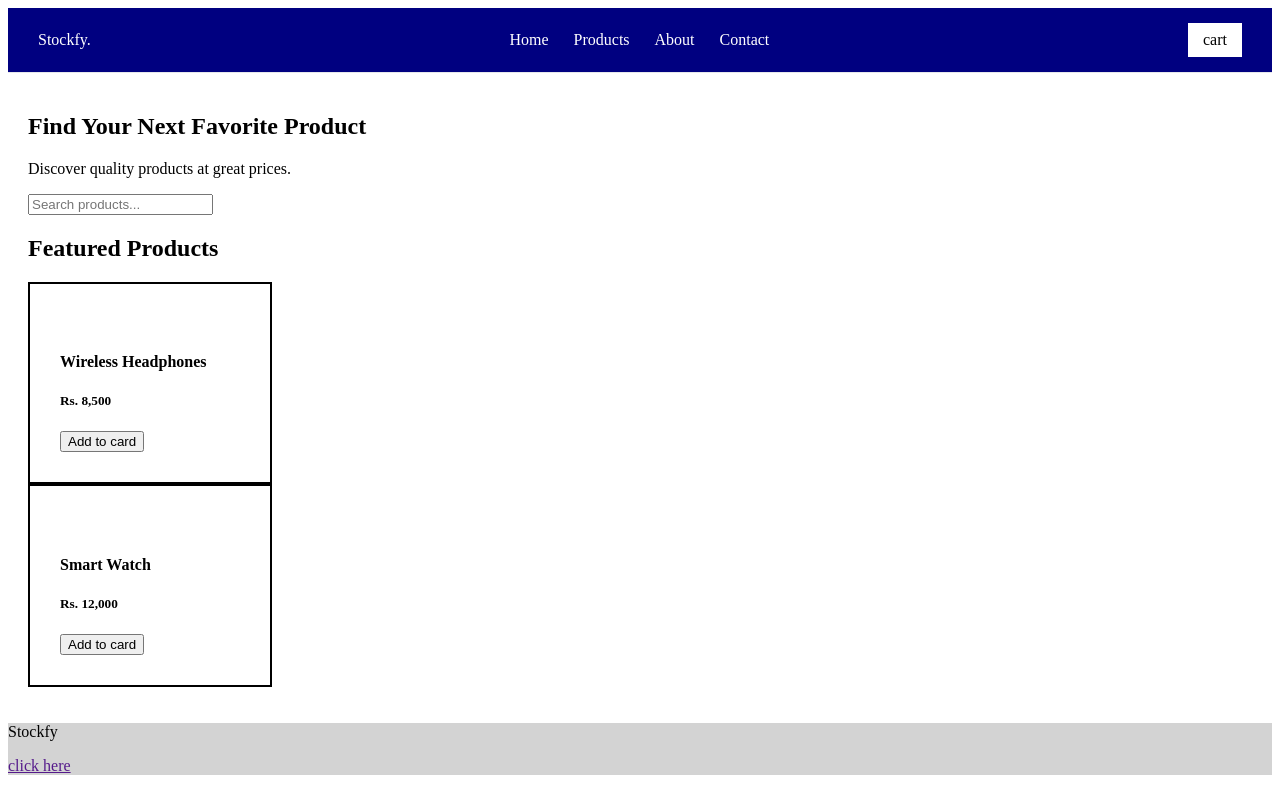
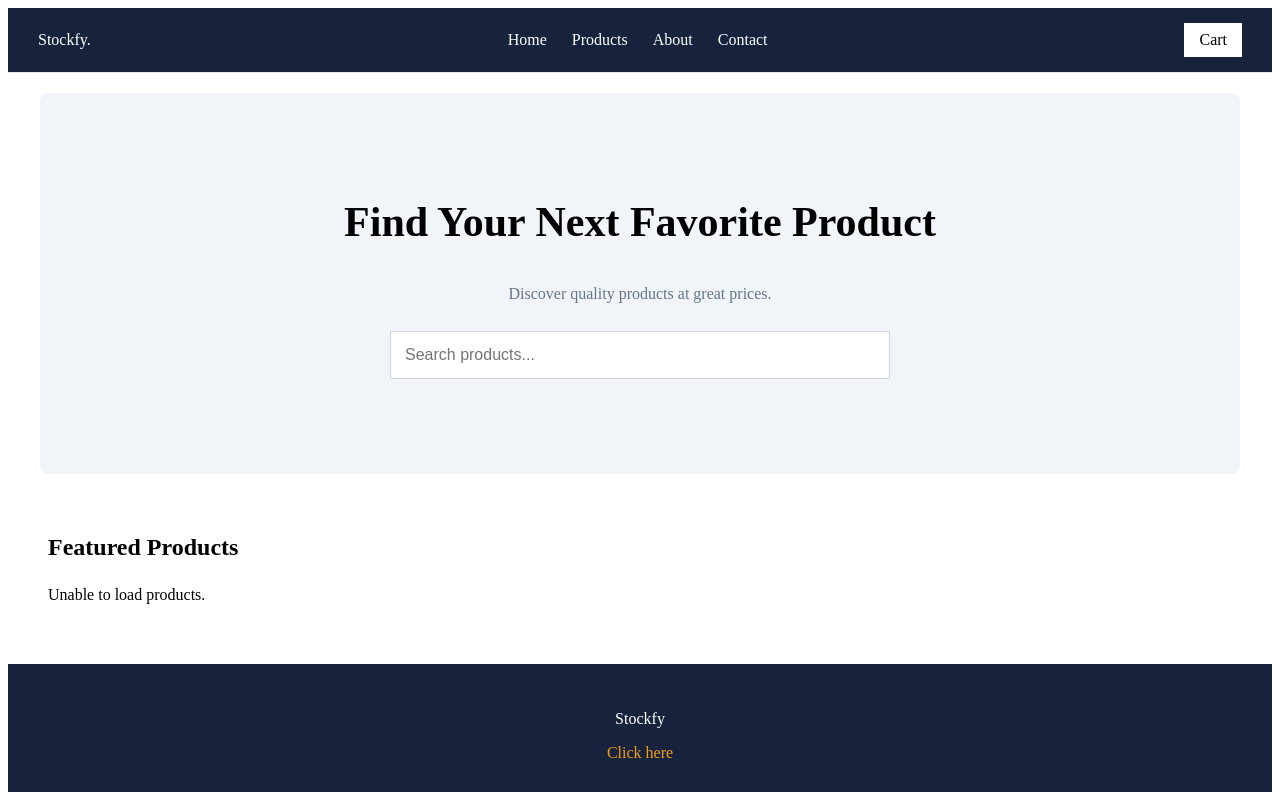
Before and after one commit to Kumadisanayaka/stockfy, a Spring Boot app: page / in a window 1280 px wide. Run offline with Spring Boot 4, Linux system fonts and the light colour scheme.

Commit message:
Refactor UI with CSS variables, enhance layout, and implement product loading functionality

```diff
--- a/src/main/resources/static/assets/css/style.css
+++ b/src/main/resources/static/assets/css/style.css
@@ -1,31 +1,68 @@
-*{
+
+/* ========================================
+   1. CSS VARIABLES
+======================================== */
+
+:root {
+    /* Theme Colors */
+    --primary-color: #17233D;
+    --accent-color: #F59E0B;
+    --secondary-color: #2563EB;
+
+    /* Text Colors */
+    --text-color: #64748B;
+    --white-color: #FFFFFF;
+    --dark-color: #000000;
+
+    /* Background Colors */
+    --hero-bg-color: #F1F5F9;
+    --image-bg-color: #F8FAFC;
+
+    /* Border Colors */
+    --border-color: #E5E7EB;
+    --input-border-color: #D1D5DB;
+
+    /* Effects */
+    --shadow-color: rgba(0, 0, 0, 0.1);
+    --hover-shadow-color: rgba(0, 0, 0, 0.15);
+    --focus-shadow-color: rgba(37, 99, 235, 0.15);
+}
+
+
+/* ========================================
+   2. GLOBAL STYLES
+======================================== */
+
+* {
     box-sizing: border-box;
 }
 
-header{
-    background-color: navy;
+
+/* ========================================
+   3. HEADER & NAVIGATION
+======================================== */
+
+header {
+    background-color: var(--primary-color);
     position: sticky;
     top: 0;
     z-index: 100;
 }
 
-main{
-    padding: 20px;
-}
-
-footer{
-    background-color: lightgray;
-}
-
-.nav-bar{
+.nav-bar {
     display: flex;
     justify-content: space-between;
     align-items: center;
-    border-bottom: 1px solid #E5E7EB;
+    border-bottom: 1px solid var(--border-color);
     padding: 15px 30px;
+    position: relative;
 }
 
-.nav-link{
+.logo {
+    color: var(--white-color);
+}
+
+.nav-link {
     display: flex;
     gap: 25px;
     list-style: none;
@@ -33,60 +70,261 @@ footer{
     margin: 0;
 }
 
-.nav-link a{
+.nav-link a {
     text-decoration: none;
-    color: white;
+    color: var(--white-color);
     transition: color 0.3s ease;
 }
 
-.nav-link a:hover{
-    color: #F59E0B;
+.nav-link a:hover {
+    color: var(--accent-color);
 }
 
-.logo{
-    color: white;
-}
-
-.cart a{
+.cart a {
     display: inline-block;
     padding: 8px 15px;
-    background-color: white;
+    background-color: var(--white-color);
     text-decoration: none;
-    color: black;
+    color: var(--dark-color);
     transition: background-color 0.3s ease;
 }
 
-.cart a:hover{
-    background-color: orange;
+.cart a:hover {
+    background-color: var(--accent-color);
 }
 
-.menu-toggle{
+.menu-toggle {
     display: none;
+    border: none;
+    background: transparent;
+    color: var(--white-color);
+    font-size: 24px;
+    cursor: pointer;
 }
 
-.product-card{
-    width: 244px;
-    padding: 30px;
-    border: 2px solid black;
 
+/* ========================================
+   4. MAIN CONTENT
+======================================== */
+
+main {
+    padding: 20px;
 }
 
-/* Responsive Navbar */
 
-@media (max-width:600px) {
+/* ========================================
+   5. HERO SECTION
+======================================== */
 
-    .nav-link,
-    .cart{
+.hero-section {
+    padding: 70px 20px;
+    text-align: center;
+    background-color: var(--hero-bg-color);
+    border-radius: 8px;
+    width: 100%;
+    max-width: 1200px;
+    margin: 0 auto;
+}
+
+.hero-section h1 {
+    font-size: 42px;
+}
+
+.hero-section p {
+    font-size: 16px;
+    color: var(--text-color);
+    line-height: 1.6;
+}
+
+
+/* ========================================
+   6. SEARCH INPUT
+======================================== */
+
+.search-input {
+    max-width: 500px;
+    margin: 25px auto;
+}
+
+.search-input input {
+    width: 100%;
+    padding: 14px;
+    font-size: 16px;
+    border: 1px solid var(--input-border-color);
+}
+
+.search-input input:focus {
+    outline: none;
+    border-color: var(--secondary-color);
+    box-shadow: 0 0 0 3px var(--focus-shadow-color);
+}
+
+
+/* ========================================
+   7. PRODUCT SECTION
+======================================== */
+
+.product-section {
+    padding: 40px 20px;
+}
+
+.product-section h2 {
+    margin-bottom: 25px;
+}
+
+
+/* ========================================
+   8. PRODUCT GRID & CARDS
+======================================== */
+
+.product-grid {
+    display: grid;
+    grid-template-columns: repeat(3, 1fr);
+    gap: 25px;
+}
+
+.product-card {
+    width: 100%;
+    display: flex;
+    flex-direction: column;
+    padding: 15px;
+    gap: 15px;
+    box-shadow: 0 2px 8px var(--shadow-color);
+    transition: transform 0.3s ease, box-shadow 0.3s ease;
+}
+
+.product-card:hover {
+    transform: translateY(-5px) scale(1.02);
+    box-shadow: 0 8px 20px var(--hover-shadow-color);
+}
+
+.product-card h4,
+.product-card h5 {
+    margin: 0;
+}
+
+.product-card h4 {
+    font-size: 18px;
+    font-weight: 700;
+    letter-spacing: 0.5px;
+}
+
+.product-card h5 {
+    font-size: 16px;
+    font-weight: 500;
+    color: var(--secondary-color);
+}
+
+.product-card p {
+    font-size: 14px;
+    line-height: 1.6;
+    color: var(--text-color);
+    letter-spacing: 0.2px;
+}
+
+.product-card img {
+    width: 100%;
+    height: 180px;
+    object-fit: contain;
+    background-color: var(--image-bg-color);
+    padding: 10px;
+}
+
+.product-card button {
+    width: 100%;
+    padding: 12px;
+    background-color: var(--primary-color);
+    color: var(--white-color);
+    border: none;
+    cursor: pointer;
+    transition: background-color 0.3s ease;
+    margin-top: auto;
+}
+
+.product-card button:hover {
+    background-color: var(--accent-color);
+}
+
+
+/* ========================================
+   9. FOOTER
+======================================== */
+
+footer {
+    background-color: var(--primary-color);
+    color: var(--white-color);
+    padding: 30px;
+    text-align: center;
+}
+
+footer a {
+    color: var(--accent-color);
+    text-decoration: none;
+}
+
+footer a:hover {
+    color: var(--white-color);
+    text-decoration: underline;
+}
+
+
+/* ========================================
+   10. RESPONSIVE DESIGN
+======================================== */
+
+/* Tablet */
+
+@media (max-width: 900px) {
+
+    .product-grid {
+        grid-template-columns: repeat(2, 1fr);
+    }
+}
+
+
+/* Mobile */
+
+@media (max-width: 600px) {
+
+    /* Navigation */
+
+    .nav-link {
         display: none;
     }
 
-    .menu-toggle{
+    .menu-toggle {
         display: block;
     }
 
-    .nav-link.active{
+    .cart {
+        margin-left: auto;
+        margin-right: 25px;
+    }
+
+    .nav-link.active {
         display: flex;
         flex-direction: column;
+        position: absolute;
+        top: 100%;
+        left: 0;
+        width: 100%;
+        background-color: var(--primary-color);
+        padding: 20px;
         gap: 15px;
+        z-index: 101;
+    }
+
+
+    /* Hero */
+
+    .hero-section h1 {
+        font-size: 28px;
+    }
+
+
+    /* Products */
+
+    .product-grid {
+        grid-template-columns: 1fr;
     }
 }
--- a/src/main/resources/static/assets/js/app.js
+++ b/src/main/resources/static/assets/js/app.js
@@ -1,6 +1,54 @@
+
 const menuButton = document.getElementById("menuButton");
 const navLinks = document.getElementById("navLinks");
 
-menuButton.addEventListener("click",function () {
+menuButton.addEventListener("click", function () {
     navLinks.classList.toggle("active");
 });
+
+const productGrid = document.getElementById("productGrid");
+
+
+async function loadProducts() {
+
+    try {
+
+        const response = await fetch("http://localhost:8080/product/all");
+
+        const products = await response.json();
+
+        let productHTML = "";
+
+        products.forEach(product => {
+
+            productHTML += `
+                <div class="product-card">
+
+                    <img src="${product.imageUrl}" alt="${product.name}">
+
+                    <h4>${product.name}</h4>
+
+                    <h5>Rs. ${product.price}</h5>
+
+                    <p>${product.description}</p>
+
+                    <button>Add to cart</button>
+
+                </div>
+            `;
+
+        });
+
+        productGrid.innerHTML = productHTML;
+
+    } catch (error) {
+
+        console.error("Error loading products:", error);
+
+        productGrid.textContent = "Unable to load products.";
+
+    }
+
+}
+
+loadProducts();
--- a/src/main/resources/static/index.html
+++ b/src/main/resources/static/index.html
@@ -1,18 +1,25 @@
+
 <!DOCTYPE html>
 <html lang="en">
+
 <head>
     <meta charset="UTF-8">
     <meta name="viewport" content="width=device-width, initial-scale=1.0">
+
     <title>Stockfy</title>
 
+    <!-- CSS -->
     <link rel="stylesheet" href="/src/main/resources/static/assets/css/style.css">
 </head>
+
 <body>
 
     <div class="container">
 
+        <!-- HEADER -->
         <header>
             <nav class="nav-bar">
+
                 <div class="logo">
                     Stockfy.
                 </div>
@@ -25,48 +32,70 @@
                 </ul>
 
                 <div class="cart">
-                    <a href="#">cart</a>
+                    <a href="#">Cart</a>
                 </div>
-                <button class="menu-toggle" id="menuButton">☰</button>
+
+                <button class="menu-toggle" id="menuButton">
+                    ☰
+                </button>
+
             </nav>
         </header>
 
+
+        <!-- MAIN CONTENT -->
         <main>
+
+            <!-- HERO SECTION -->
             <section class="hero-section">
+
                 <h1>Find Your Next Favorite Product</h1>
-                <p>Discover quality products at great prices.</p>
+
+                <p>
+                    Discover quality products at great prices.
+                </p>
+
                 <div class="search-input">
-                    <input type="text" placeholder="Search products...">
-                </div>
-            </section>
-
-            <section class="product-section">
-                <h2>Featured Products</h2>
-
-                <div class="product-card">
-                    <img src="" alt="">
-                    <h4>Wireless Headphones</h4>
-                    <h5>Rs. 8,500</h5>
-                    <button>Add to card</button>
-                </div>
-
-                <div class="product-card">
-                    <img src="" alt="">
-                    <h4>Smart Watch</h4>
-                    <h5>Rs. 12,000</h5>
-                    <button>Add to card</button>
+                    <input
+                        type="text"
+                        id="searchInput"
+                        placeholder="Search products..."
+                    >
                 </div>
 
             </section>
+
+
+            <!-- PRODUCT SECTION -->
+            <section class="product-section">
+
+                <h2>Featured Products</h2>
+
+                <!-- Products will be loaded from database -->
+                <div class="product-grid" id="productGrid">
+
+                </div>
+
+            </section>
+
         </main>
 
+
+        <!-- FOOTER -->
         <footer>
+
             <p>Stockfy</p>
-            <a href="">click here</a>
+
+            <a href="#">Click here</a>
+
         </footer>
 
     </div>
 
+
+    <!-- JavaScript -->
     <script src="/src/main/resources/static/assets/js/app.js"></script>
+
 </body>
+
 </html>
```
